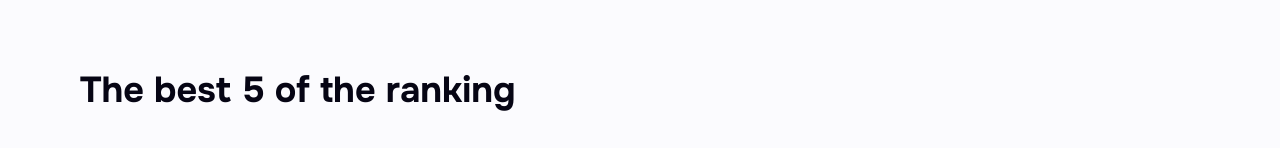
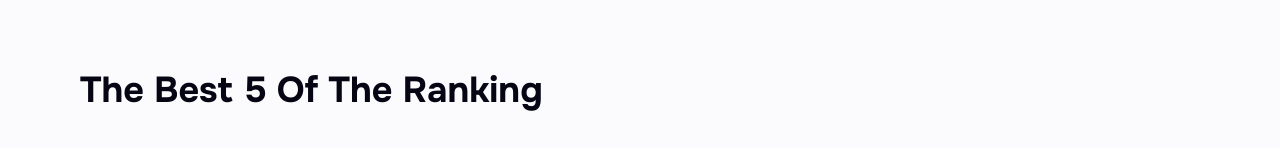
Before and after one commit to Over12/anime-app, a Next.js app: page / in a window 1280 px wide. Shown: the part 790-938 px from the top of the page. Built offline with nearby package versions, Linux system fonts and the light colour scheme; grey boxes are pictures that could not be loaded.

Commit message:
feat: corregir el texto del encabezado en el componente TopAnimes para mejorar la presentación

```diff
--- a/components/ui/TopAnimes.tsx
+++ b/components/ui/TopAnimes.tsx
@@ -6,7 +6,7 @@ export default function TopAnimes() {
 
   return (
     <section className='spacing-section'>
-      <h2 className='title-section'>The best 5 of the ranking</h2>
+      <h2 className='title-section'>The Best 5 Of The Ranking</h2>
       <div className='flex flex-col gap-7'>
         {animes.map((anime) => (
           <AnimeRank key={anime.mal_id} anime={anime} />
```
